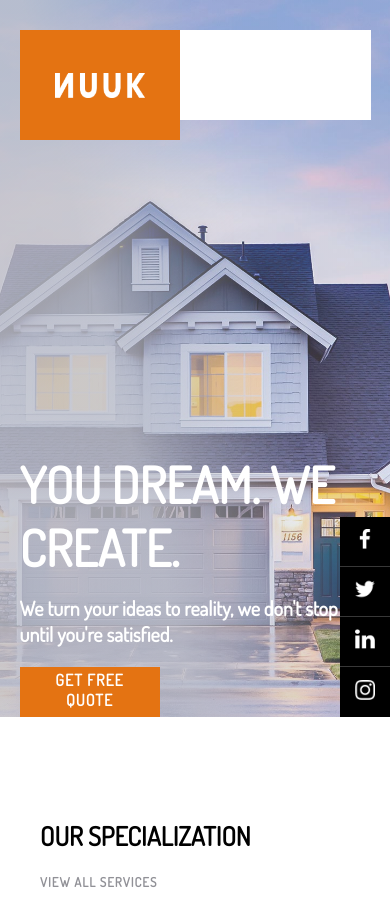
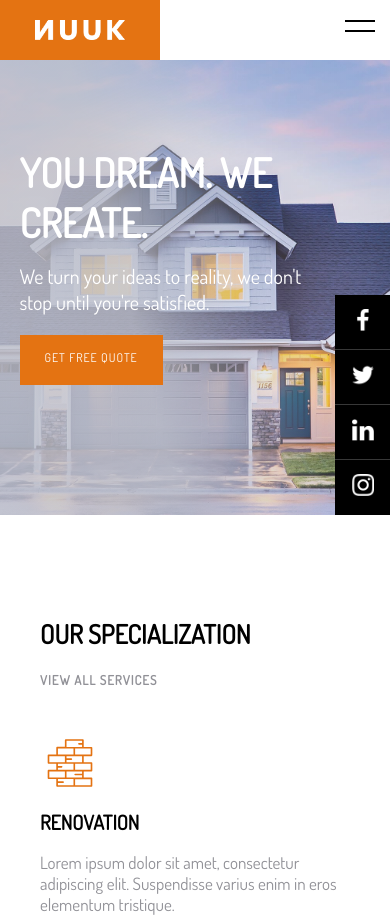
Before and after one commit to Akshay-Nishal/html-css-final-project, a plain HTML site: page index.html in a window 390 px wide. Shown: the top 918 px of the page. Drawn offline with Linux system fonts and the light colour scheme.

Commit message:
Update style.css

```diff
--- a/style.css
+++ b/style.css
@@ -73,8 +73,8 @@ background: var(--primary-bg-color);
     background-color: black;
 }
 .common-social a{
-    width: 50px;
-    height: 50px;
+    width: 55px;
+    height: 55px;
     display: flex;
     justify-content: center;
     align-items: center;
@@ -200,10 +200,10 @@ nav .active, a:hover{
     margin-top: 20px;
     display: flex;
     align-items: center;
-    font-weight: 500;
+    font-weight: 100;
     text-align: center;
     padding: 15px 25px;
-    width: 140px;
+    width:fit-content;
     height: 50px;
     background-color: var(--primary-bg-color);
     transition: 0.2;
@@ -214,6 +214,8 @@ nav .active, a:hover{
 }
 .hero a{
     color: white;
+    font-size: 12px;
+    font-weight: 400;
 }
 
 
@@ -246,6 +248,7 @@ main .contact-outer .contents{
 .contact-inner{
     /* height: 150px; */
     display: flex;
+    justify-content:initial;
     flex-direction: column;
     align-items: center;
 }
@@ -258,6 +261,13 @@ main .contact-outer .contents .common-social{
 }
 
 
+.mobile{
+    display: none;
+}
+
+.menu-line{
+    display: none;
+}
 
 
 
@@ -886,6 +896,23 @@ footer{
     padding: 40px 80px 0px 80px;
     position: relative;
 }
+.xyz{
+    position: relative;
+
+}
+.orange-line {
+    position: absolute;
+    left: 0%;
+    top: 8px;
+    margin-left: 100px;
+    width: 70%;
+    height: 1.5px;
+    background-color: #ff6361;
+}
+.footer-title{
+    z-index: 1;
+}
+
 .primary{
     flex-wrap: wrap;
     flex-direction: row;
@@ -1000,13 +1027,73 @@ Main
     header {
         display: none;
     }
+    main{
+        height: auto;
+    }
+
+.hero{
+    margin-top: 100px;
+}
 
 .hero h1{
-    font-size: 50px;
-}
-
-
-
+    font-size: 40px;
+}
+
+.hero h2{
+    font-weight: 100;
+}
+
+header{
+    margin: 0px;
+    height: 60px;
+}
+header .logo{
+    height: 60px;
+    margin: 0px;
+}
+header .logo img{
+    height: 20px;
+}
+
+.contact-outer{
+    margin-top: 80px;
+}
+.contact-inner{
+    width: 30%;
+    align-items: center;
+    text-align: center;
+}
+.contact-outer .contact-inner h3{
+    font-size: 13px;
+
+}
+.contact-outer .contact-inner a{
+    font-size: 13px;
+
+}
+
+main .contact-outer .contents{
+    padding: 20px;
+}
+
+.menu-line{
+    /* display: flex; */
+    padding: 20px 15px;
+    height: 60px;
+    width: 60px;
+    cursor: pointer;
+    display: flex;
+    flex-wrap: wrap;
+
+}
+
+
+.line{
+    /* margin-bottom: 5px; */
+    width: 30px;
+    height: 2px;
+    background-color: black;
+}
     /*******
 SPECILIZATION
 *******/
@@ -1623,6 +1710,15 @@ SIZE BELOW 478
         margin-bottom: 20px;
     }
 
+    .mobile{
+        display: block;
+    }
+
+.hero{
+    margin-top: 60px;
+    margin-right: 60px;
+    margin-bottom: 130px;
+}
 
     /*******
 SPECILIZATION
@@ -1655,6 +1751,25 @@ font-size: 13px;
 }
 
 
+/* .hamburger-line {
+    left: unset;
+    top: 50%;
+    right: 0;
+    width: 30px;
+}
+.hamburger-line {
+    position: absolute;
+    left: 50%;
+    top: 50%;
+    right: auto;
+    bottom: auto;
+    width: 50%;
+    height: 2px;
+    background-color: #000;
+    -webkit-transform: translate(-50%, -50%);
+    -ms-transform: translate(-50%, -50%);
+    transform: translate(-50%, -50%);
+} */
 /*******
 we-are
 *******/
```
